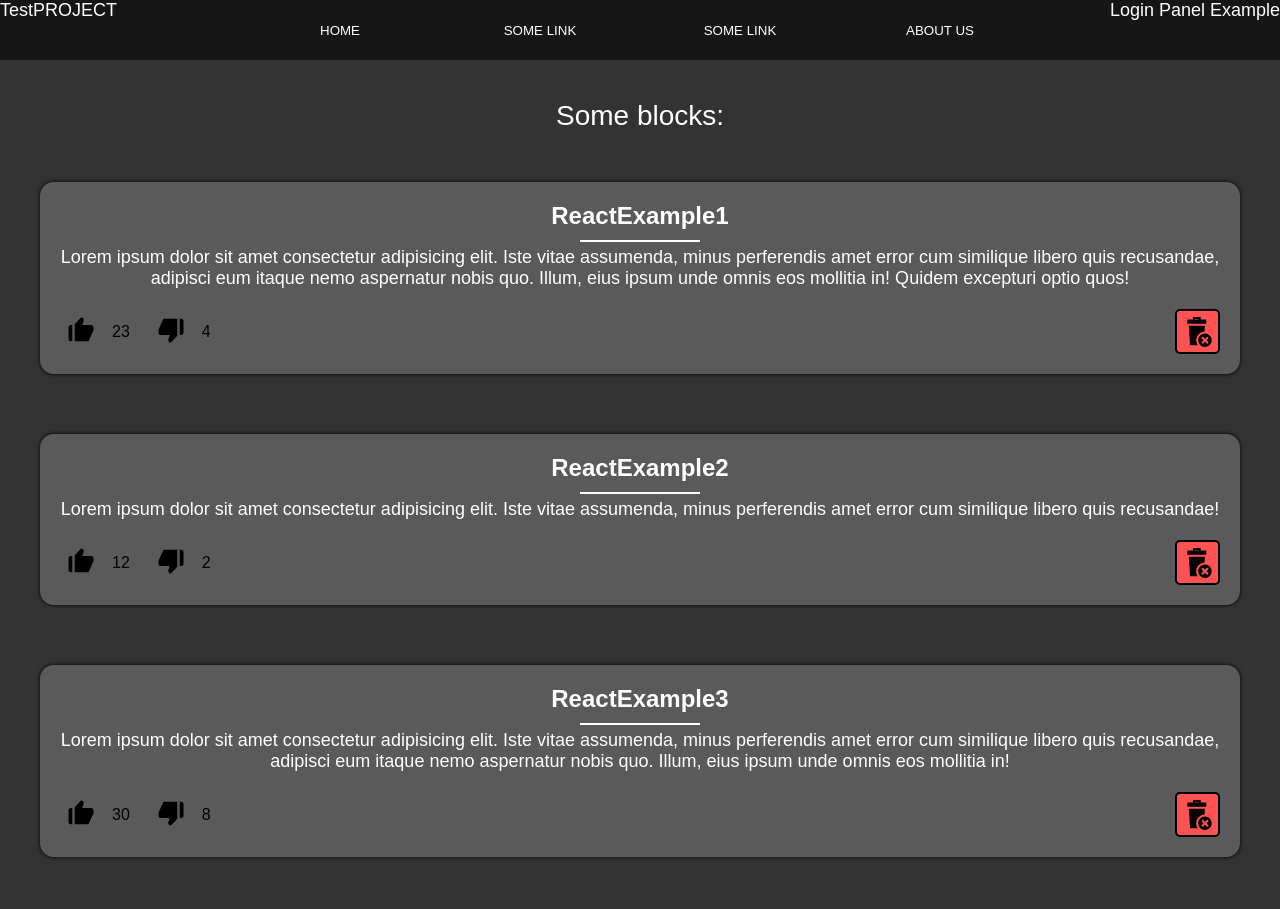
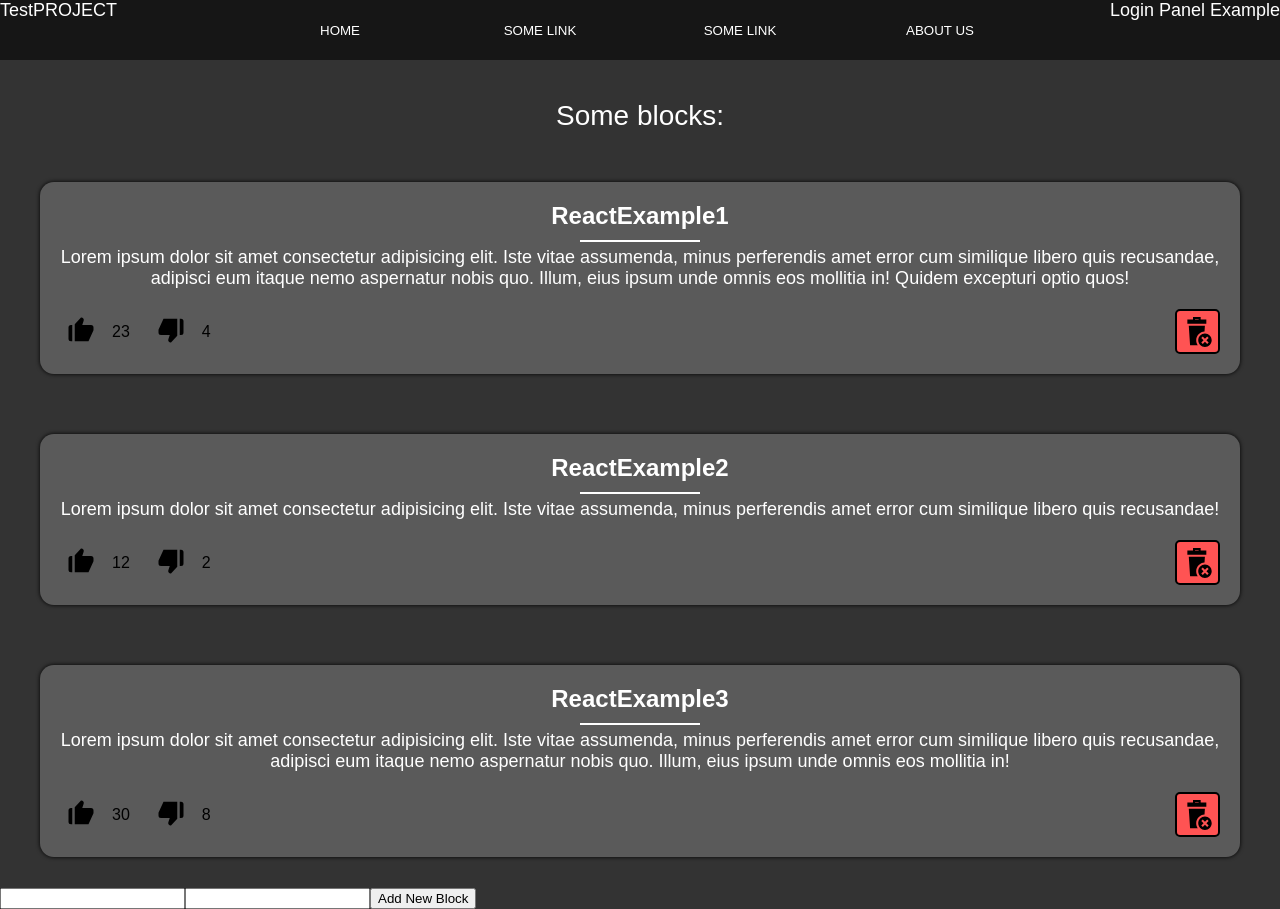
Before and after one commit to DeNat1ve/ReactTestApp, a React (Create React App) app: page / in a window 1280 px wide. Before the commit the page ends 887 px from the top, so only its background shows below. Built offline with nearby package versions, Linux system fonts and the light colour scheme.

Commit message:
add new component CreateBlockForm

```diff
--- a/src/App.js
+++ b/src/App.js
@@ -1,6 +1,7 @@
 import Header from "./components/header/Header.jsx";
 import BlockList from "./components/blockList/BlockList.jsx";
 import { useState } from 'react'
+import CreateBlockForm from "./components/UI/createBlockForm/CreateBlockForm.jsx";
 
 function App() {
   const [blocks, setBlocks] = useState([
@@ -20,10 +21,15 @@ function App() {
     setRating(rating.filter(r => r.id !== block.id)))
   )
 
+  const addNewBlock = ((block) =>
+    setBlocks([...blocks, block])
+  )
+
   return (
     <div className="App">
       <Header />
       <BlockList blocks={blocks} remove={removeBlock} rating={rating} />
+      <CreateBlockForm add={addNewBlock} />
     </div>
 
   );
--- /dev/null
+++ b/src/components/UI/createBlockForm/CreateBlockForm.jsx
@@ -0,0 +1,17 @@
+import React, { useState } from 'react';
+
+const CreateBlockForm = () => {
+
+    const [title, setTitle] = useState('')
+    const [body, setBody] = useState('')
+
+    return (
+        <form>
+            <input type="text" value={title} onChange={e => setTitle(e.targer.value)} />
+            <input type="text" value={body} onChange={e => setBody(e.targer.value)} />
+            <button>Add New Block</button>
+        </form>
+    );
+};
+
+export default CreateBlockForm;
```
